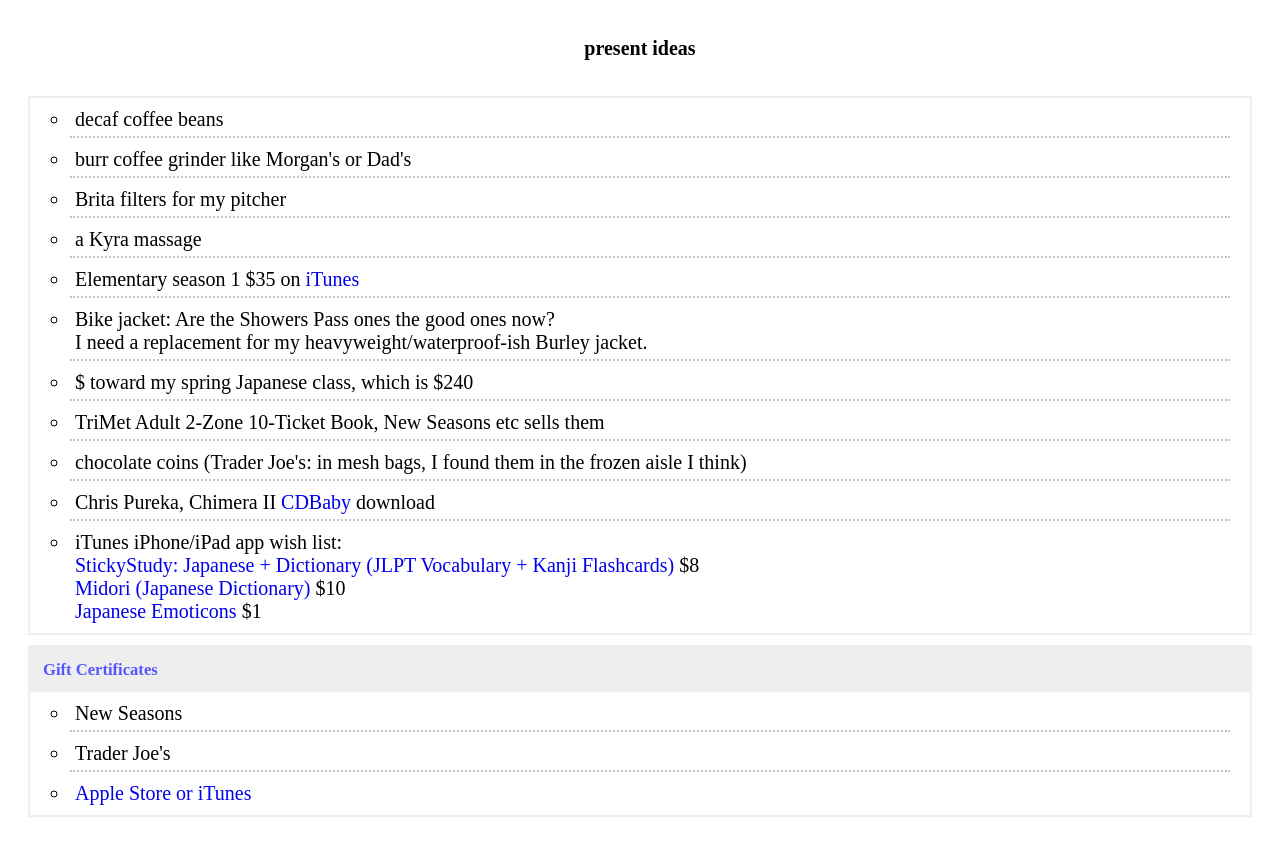
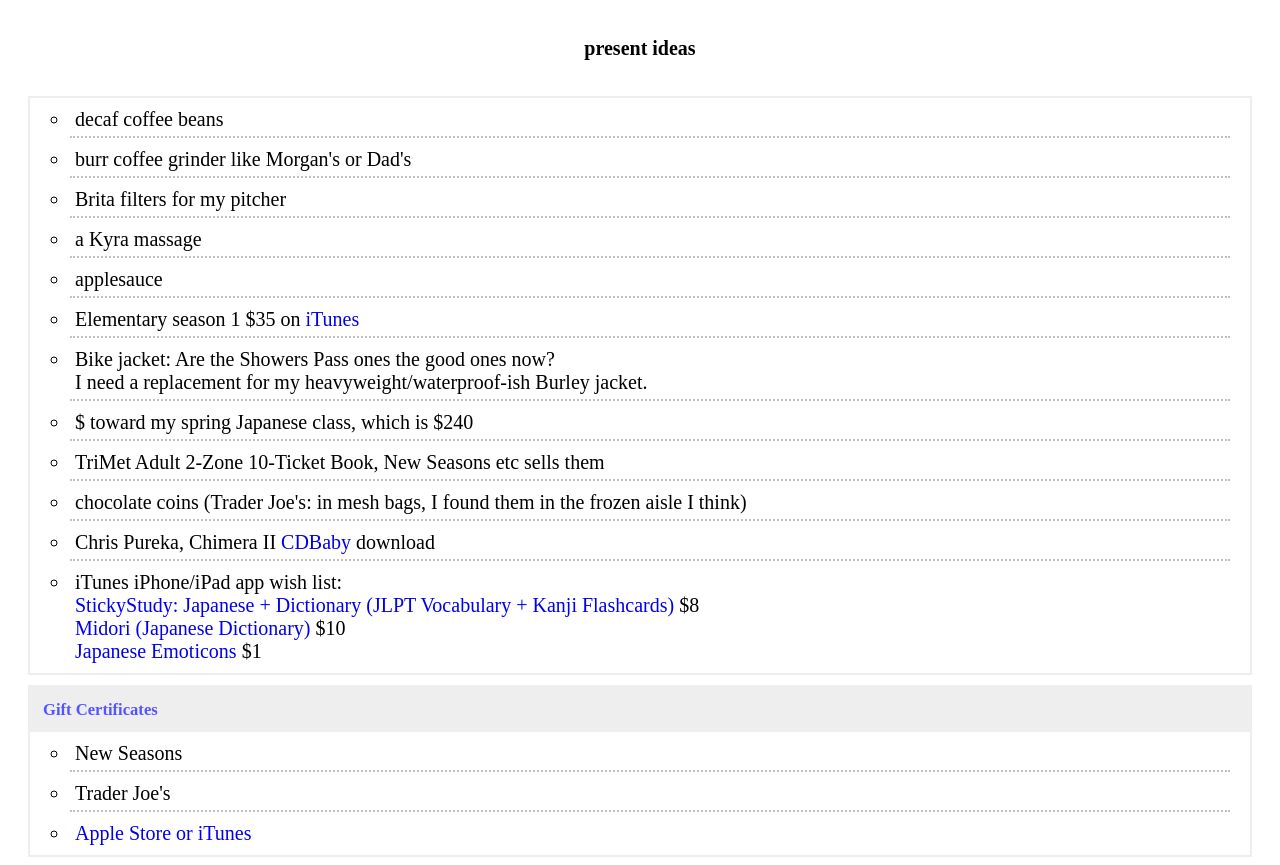
Before and after one commit to kcomandich/kcomandich.github.com, a plain HTML site: page wishlist.html in a window 1280 px wide. Before the commit the page ends 825 px from the top, so only its background shows below. Drawn offline with Linux system fonts and the light colour scheme.

Commit message:
Update wishlist.

```diff
--- a/wishlist.html
+++ b/wishlist.html
@@ -90,6 +90,7 @@
             <li>burr coffee grinder like Morgan's or Dad's</li>
             <li>Brita filters for my pitcher</li>
             <li>a Kyra massage</li>
+            <li>applesauce</li>
             <li>Elementary season 1 $35 on <a href="https://itunes.apple.com/us/tv-season/elementary-season-1/id550570883">iTunes</a></li>
             <li>Bike jacket: Are the Showers Pass ones the good ones now?<br>
                 I need a replacement for my heavyweight/waterproof-ish Burley jacket.
```
